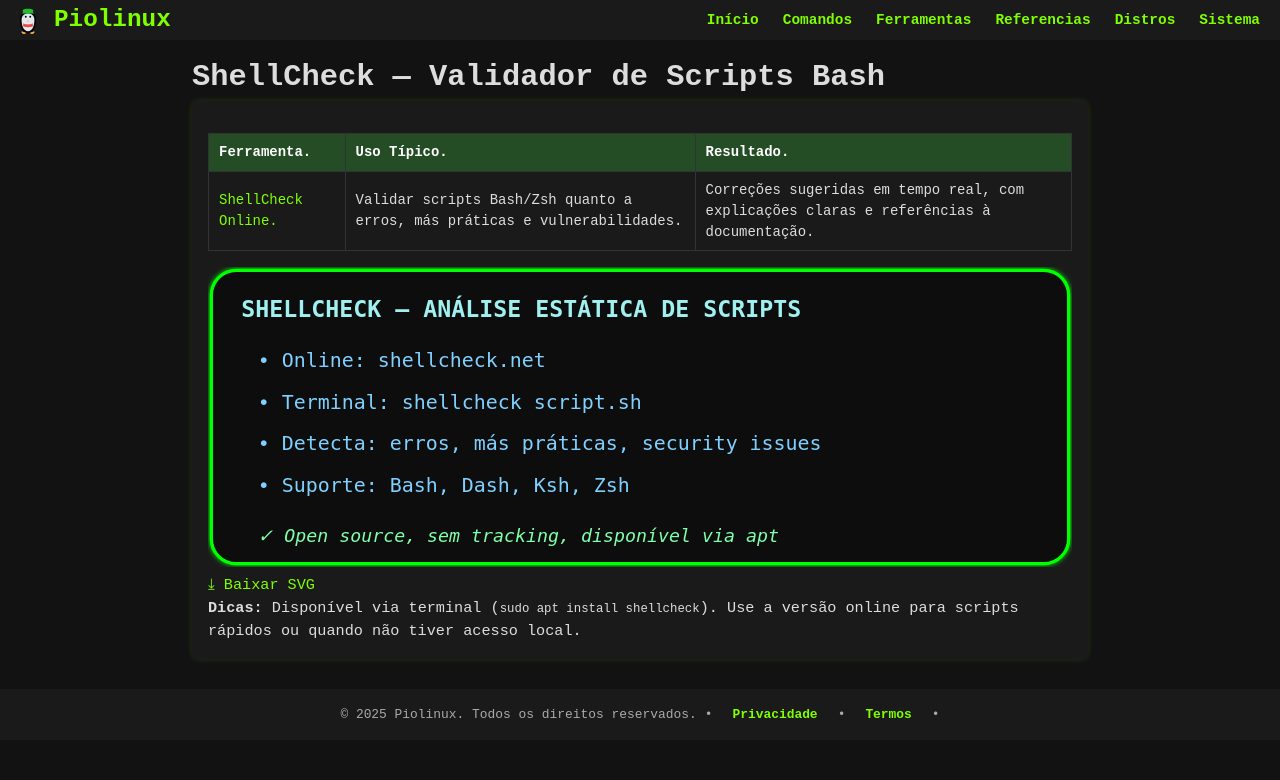
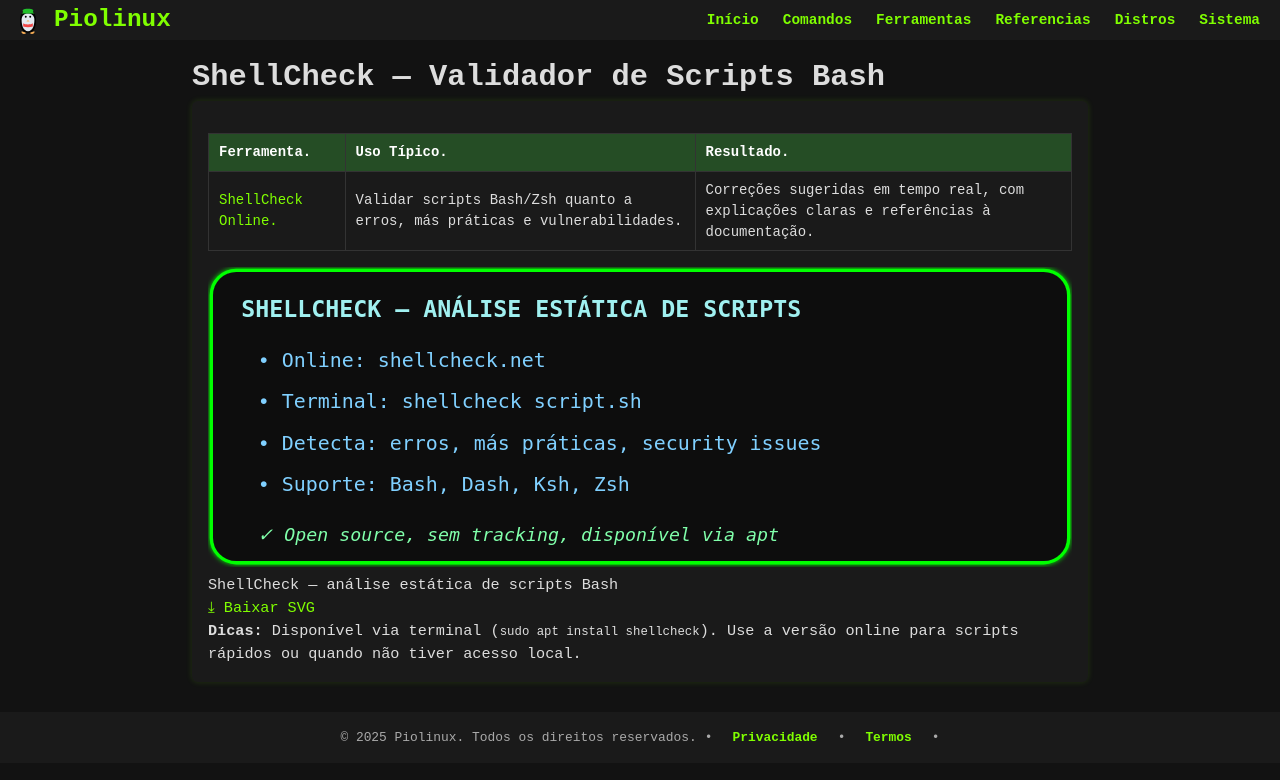
Before and after one commit to Piolinux/piolinux-site, a Jekyll site: the page built from _pages/_tools/shellcheck-validador-de-scripts-bash.md, in a window 1280 px wide. Shown: the top 780 px of the page. Built offline with Jekyll 4.4.1, drawn with Linux system fonts in a browser that asks for light colours.

Commit message:
Add files via upload

```diff
--- a/_pages/_tools/shellcheck-validador-de-scripts-bash.md
+++ b/_pages/_tools/shellcheck-validador-de-scripts-bash.md
@@ -25,9 +25,59 @@ permalink: /ferramentas/shellcheck/
   </tbody>
 </table>
 
-<img src="/assets/imagens/shellcheck-info.svg"
-     alt="ShellCheck — análise estática de scripts Bash"
-     loading="lazy">
+
+
+
+<figure>
+  <svg viewBox="0 0 520 180" xmlns="http://www.w3.org/2000/svg">
+  <defs>
+    <filter id="glow" x="-10%" y="-10%" width="120%" height="120%">
+      <feGaussianBlur stdDeviation="1.5" result="blur"/>
+      <feFlood flood-color="#00ff00" result="glow"/>
+      <feComposite in="glow" in2="blur" operator="in" result="softGlow"/>
+      <feMerge>
+        <feMergeNode in="softGlow"/>
+        <feMergeNode in="SourceGraphic"/>
+      </feMerge>
+    </filter>
+    <linearGradient id="grad" x1="0%" y1="0%" x2="0%" y2="100%">
+      <stop offset="0%" style="stop-color:#0f0f0f;stop-opacity:1"/>
+      <stop offset="100%" style="stop-color:#0a0a0a;stop-opacity:1"/>
+    </linearGradient>
+  </defs>
+
+  <style>
+    .label { fill: #a0f0f0; font-family: 'Fira Code', 'DejaVu Sans Mono', monospace; font-size: 14px; font-weight: bold; }
+    .cmd { fill: #80d0ff; font-family: 'Fira Code', 'DejaVu Sans Mono', monospace; font-size: 12px; }
+    .safe { fill: #80ffaa; font-family: 'Fira Code', 'DejaVu Sans Mono', monospace; font-size: 11px; font-style: italic; }
+  </style>
+
+  <!-- Fundo com bordas arredondadas e brilho -->
+  <rect x="2" y="2" width="516" height="176" rx="15" ry="15"
+        fill="url(#grad)"
+        stroke="#00ff00"
+        stroke-width="2"
+        filter="url(#glow)" />
+
+  <!-- Título -->
+  <text class="label" x="20" y="30">SHELLCHECK — ANÁLISE ESTÁTICA DE SCRIPTS</text>
+
+  <!-- Comandos e uso -->
+  <text class="cmd" x="30" y="60">• Online: shellcheck.net</text>
+  <text class="cmd" x="30" y="85">• Terminal: shellcheck script.sh</text>
+  <text class="cmd" x="30" y="110">• Detecta: erros, más práticas, security issues</text>
+  <text class="cmd" x="30" y="135">• Suporte: Bash, Dash, Ksh, Zsh</text>
+
+  <!-- Observação -->
+  <text class="safe" x="30" y="165">✓ Open source, sem tracking, disponível via apt</text>
+</svg>
+
+
+
+
+  <figcaption>ShellCheck — análise estática de scripts Bash</figcaption>
+</figure>
+
 
 
 <a href="/assets/imagens/shellcheck-info.svg" download>⤓ Baixar SVG</a>
```
